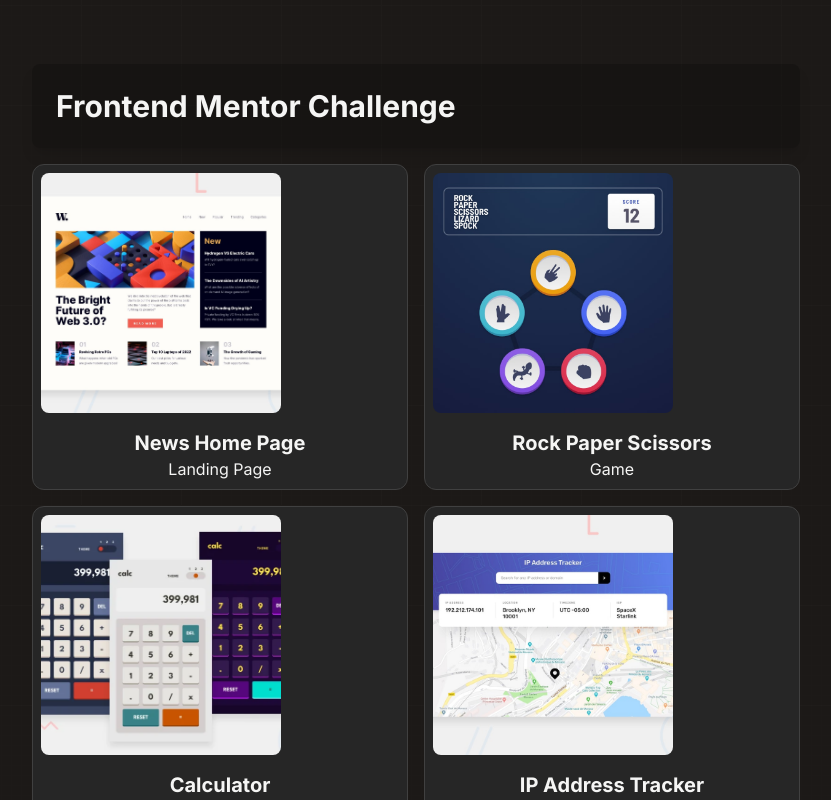
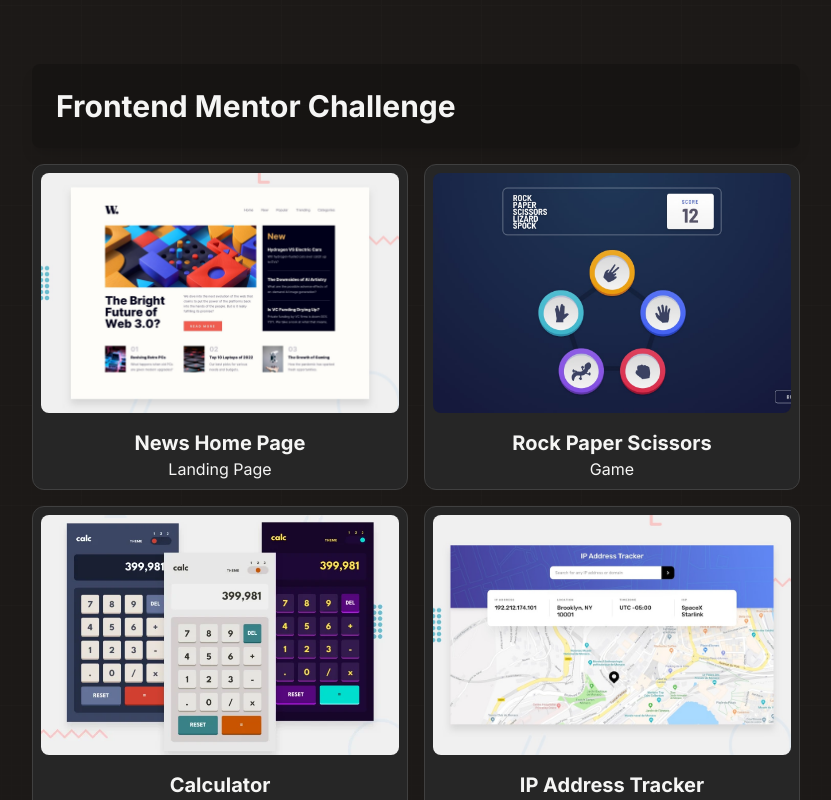
Before and after one commit to daft2/frontend-2023, a React (Vite) app: page / in a window 1280 px wide. Shown: the whole page, without its empty margins (224-1055 px from the left). Built offline with nearby package versions, Linux system fonts and the light colour scheme.

Commit message:
ref: centering image

```diff
--- a/src/App.tsx
+++ b/src/App.tsx
@@ -64,12 +64,12 @@ const Homepage = () => {
           {PROJECT.map((item) => (
             <div
               onClick={() => navigate(item.path)}
-              className="flex flex-col overflow-hidden bg-neutral-800 border border-neutral-700 h-fit p-2 rounded-xl gap-4 cursor-pointer hover:scale-105 hover:ease-in-out duration-150"
+              className="flex flex-col items-center overflow-hidden bg-neutral-800 border border-neutral-700 h-fit p-2 rounded-xl gap-4 cursor-pointer hover:scale-105 hover:ease-in-out duration-150"
             >
               <img
                 src={item.thumbnail}
                 alt={`Project Thumbnail ${item.title}`}
-                className="object-cover w-[15rem] h-[15rem] rounded-lg"
+                className="object-cover w-full h-[15rem] rounded-lg"
               />
               <div className="flex flex-col items-center">
                 <span className="text-xl font-bold">{item.title}</span>
```
